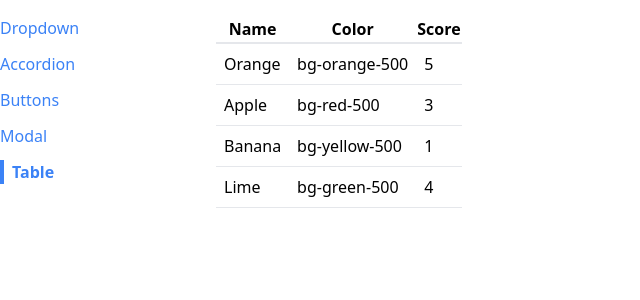
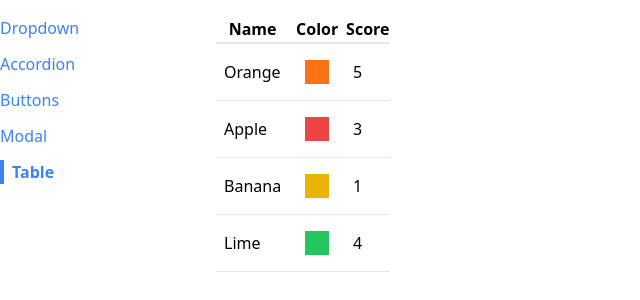
Before and after one commit to luisc8487/navigation-routing-system, a React (Create React App) app in the folder react-comp/: page /table in a window 1280 px wide. Shown: the top 300 px of the page, without its empty margins (0-640 px from the left). Built offline with nearby package versions, Linux system fonts and the light colour scheme.

Commit message:
fixed color style

```diff
--- a/react-comp/src/pages/TablePage.jsx
+++ b/react-comp/src/pages/TablePage.jsx
@@ -15,7 +15,7 @@ function TablePage() {
     },
     {
       label: "Color",
-      render: (fruit) => fruit.color,
+      render: (fruit) => <div className={`p-3 m-2 ${fruit.color}`} />,
     },
     {label: "Score", render: (fruit) => fruit.score},
   ];
```
